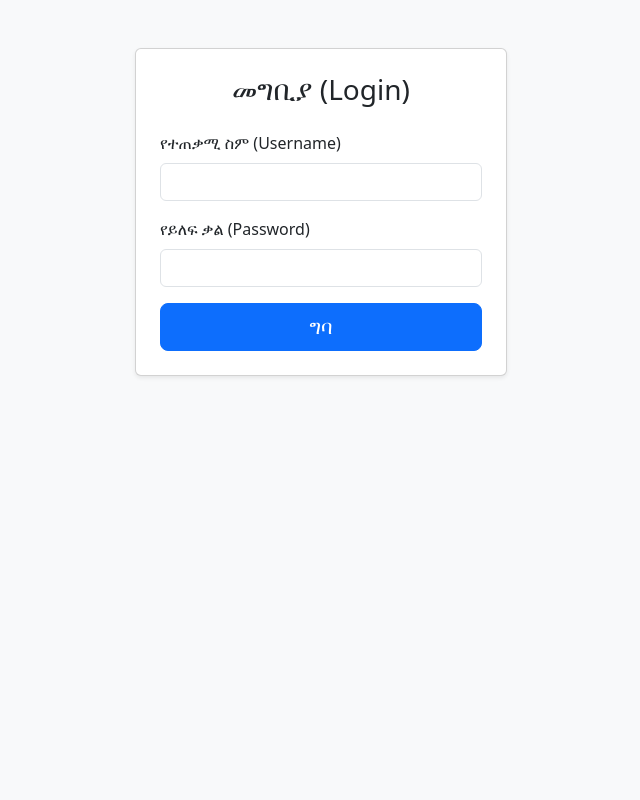
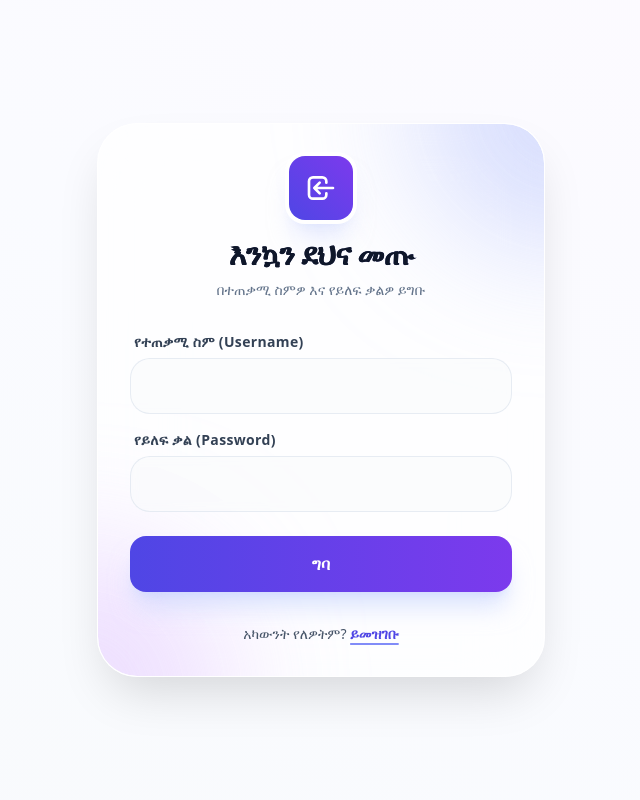
Before and after one commit to gedamuayana/my_shop, a Django app: page /login/ in a window 1280 px wide. Shown: the whole page, without its empty margins (319-959 px from the left). Run offline with Django 5.2, Linux system fonts and the light colour scheme; some libraries are stand-ins or nearby versions.

Commit message:
Upgrade login.html premium glassmorphism design

```diff
--- a/templates/registration/login.html
+++ b/templates/registration/login.html
@@ -1,21 +1,92 @@
-{% extends 'base.html' %}
-{% block content %}
-<div class="card p-4 shadow-sm col-md-4 mx-auto mt-5">
-    <h3 class="text-center mb-4">መግቢያ (Login)</h3>
-    <form method="POST">
-        {% csrf_token %}
+<!DOCTYPE html>
+<html lang="am">
+<head>
+    <meta charset="UTF-8">
+    <meta name="viewport" content="width=device-width, initial-scale=1.0">
+    <title>ይግቡ</title>
+    <script src="https://cdn.tailwindcss.com"></script>
+</head>
+<body class="bg-gradient-to-tr from-slate-50 via-indigo-50/30 to-purple-50/50 min-h-screen flex items-center justify-center font-sans p-4">
+
+    <div class="bg-white/70 backdrop-blur-2xl p-8 rounded-[2.5rem] shadow-[0_25px_50px_-12px_rgba(0,0,0,0.15)] w-full max-w-md border border-white/80 relative overflow-hidden">
+
+        <div class="absolute -top-40 -right-40 w-72 h-72 bg-indigo-300 rounded-full mix-blend-multiply filter blur-3xl opacity-30 animate-pulse"></div>
+        <div class="absolute -bottom-40 -left-40 w-72 h-72 bg-purple-300 rounded-full mix-blend-multiply filter blur-3xl opacity-30 animate-pulse"></div>
+
+        <div class="text-center mb-8 relative">
+            <div class="w-16 h-16 bg-gradient-to-tr from-indigo-600 to-violet-600 text-white rounded-2xl flex items-center justify-center mx-auto mb-4 shadow-xl shadow-indigo-200/50 ring-4 ring-white">
+                <svg xmlns="http://www.w3.org/2000/svg" class="h-8 w-8" fill="none" viewBox="0 0 24 24" stroke="currentColor">
+                    <path stroke-linecap="round" stroke-linejoin="round" stroke-width="2" d="M11 16l-4-4m0 0l4-4m-4 4h14m-5 4v1a3 3 0 01-3 3H6a3 3 0 01-3-3V7a3 3 0 013-3h7a3 3 0 013 3v1" />
+                </svg>
+            </div>
+            <h2 class="text-3xl font-black text-slate-900 tracking-tight bg-gradient-to-r from-slate-900 to-indigo-900 bg-clip-text">እንኳን ደህና መጡ</h2>
+            <p class="text-slate-500 text-sm font-medium mt-2">በተጠቃሚ ስምዎ እና የይለፍ ቃልዎ ይግቡ</p>
+        </div>
+
         {% if form.errors %}
-            <div class="alert alert-danger">የተሳሳተ ዩዘርኔም ወይም ፓስወርድ!</div>
+            <div class="mb-6 p-4 bg-rose-50/80 backdrop-blur-md border-l-4 border-rose-500 rounded-2xl shadow-sm space-y-2">
+                <p class="text-sm text-rose-800 font-extrabold">ተፈጥሮ የነበረ ስህተት፡</p>
+                <p class="text-sm text-rose-800 font-medium">የተሳሳተ ዩዘርኔም ወይም ፓስወርድ!</p>
+            </div>
         {% endif %}
-        <div class="mb-3">
-            <label class="form-label">የተጠቃሚ ስም (Username)</label>
-            <input type="text" name="username" class="form-control" required>
+
+        <form method="POST" class="space-y-6 relative">
+            {% csrf_token %}
+
+            <div class="space-y-4">
+                <div class="flex flex-col gap-1.5">
+                    <label class="text-sm font-bold text-slate-700 tracking-wide pl-1">
+                        የተጠቃሚ ስም (Username)
+                    </label>
+                    <input type="text" name="username" required>
+                </div>
+                <div class="flex flex-col gap-1.5">
+                    <label class="text-sm font-bold text-slate-700 tracking-wide pl-1">
+                        የይለፍ ቃል (Password)
+                    </label>
+                    <input type="password" name="password" required>
+                </div>
+            </div>
+
+            <button type="submit" class="w-full py-4 px-4 bg-gradient-to-r from-indigo-600 to-violet-600 hover:from-indigo-700 hover:to-violet-700 text-white font-extrabold rounded-2xl shadow-xl shadow-indigo-200/60 transition-all duration-300 transform hover:-translate-y-0.5 active:scale-95">
+                ግባ
+            </button>
+        </form>
+
+        <div class="mt-8 text-center text-sm text-slate-600 font-medium relative">
+            አካውንት የለዎትም? <a href="{% url 'register' %}" class="font-black text-indigo-600 hover:text-indigo-500 transition-colors underline decoration-2 underline-offset-4 decoration-indigo-400">ይመዝገቡ</a>
         </div>
-        <div class="mb-3">
-            <label class="form-label">የይለፍ ቃል (Password)</label>
-            <input type="password" name="password" class="form-control" required>
-        </div>
-        <button type="submit" class="btn btn-primary w-100 btn-lg">ግባ</button>
-    </form>
-</div>
-{% endblock %}
+
+    </div>
+
+</body>
+</html>
+
+<style>
+    input {
+        width: 100%;
+        padding: 1rem 1.25rem;
+        border: 1px solid rgba(226, 232, 240, 0.8);
+        background-color: rgba(248, 250, 252, 0.6);
+        backdrop-filter: blur(4px);
+        border-radius: 1.25rem;
+        font-size: 0.9rem;
+        font-weight: 500;
+        color: #0f172a;
+        transition: all 0.3s cubic-bezier(0.4, 0, 0.2, 1);
+    }
+    input:focus {
+        outline: none;
+        border-color: #6366f1;
+        background-color: #ffffff;
+        box-shadow: 0 0 0 5px rgba(99, 102, 241, 0.2);
+    }
+    input:-webkit-autofill,
+    input:-webkit-autofill:hover,
+    input:-webkit-autofill:focus {
+        -webkit-text-fill-color: #0f172a;
+        -webkit-box-shadow: 0 0 0 1000px rgba(248, 250, 252, 0.6) inset;
+        transition: background-color 5000s ease-in-out 0s;
+        border-radius: 1.25rem;
+    }
+</style>
```
